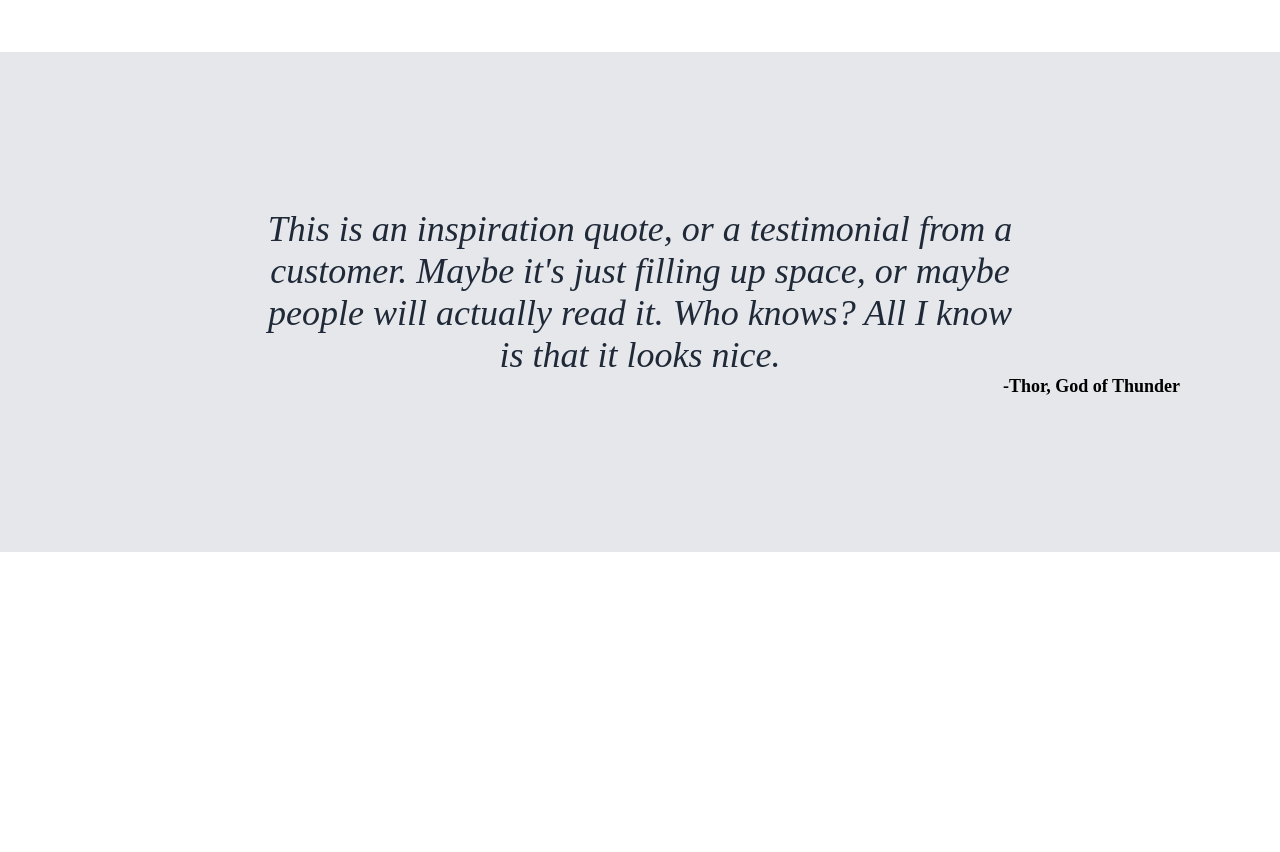
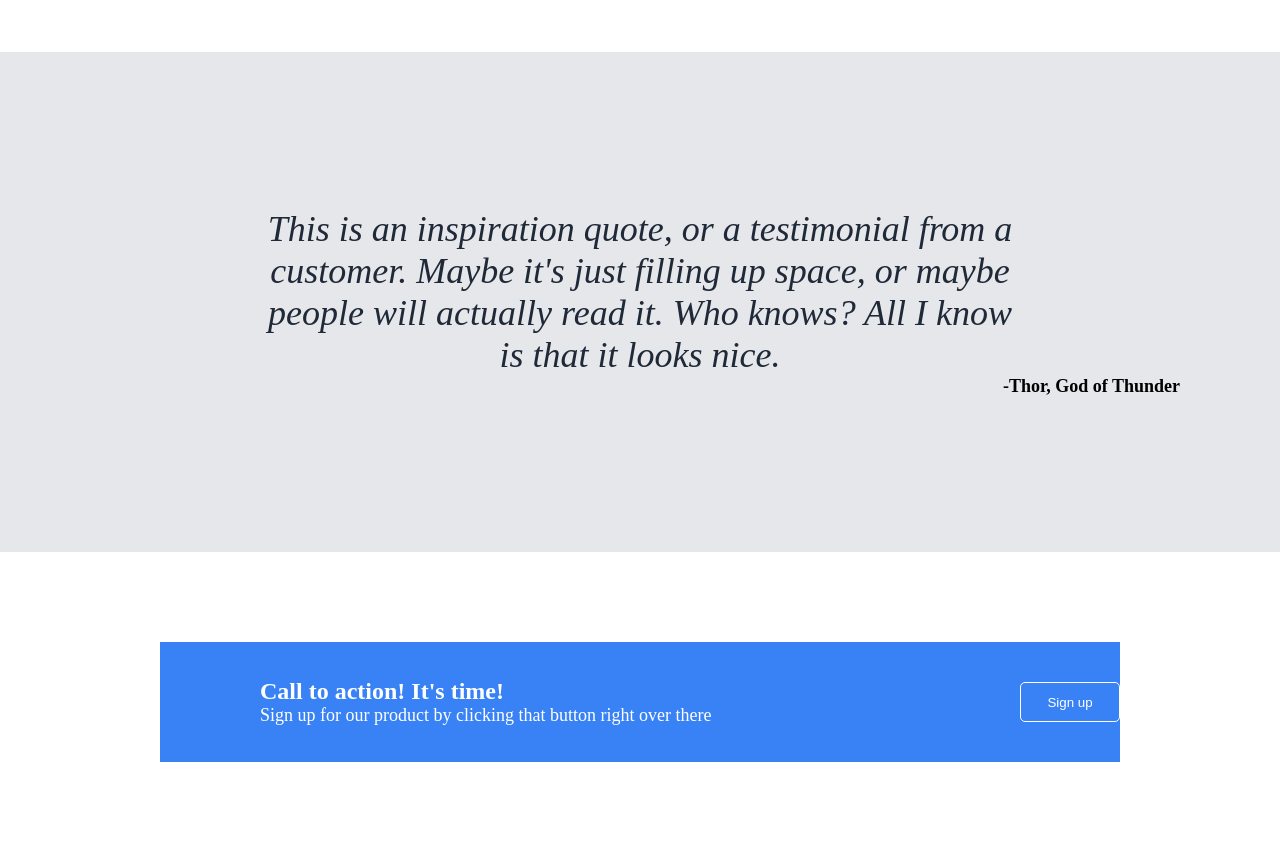
Before and after one commit to Ndiwe1803/Project-Landing-Page, a plain HTML site: page index.html in a window 1280 px wide. Shown: the part 1027-1879 px from the top of the page. Before the commit the page ends 1579 px from the top, so only its background shows below. Drawn offline with Linux system fonts and the light colour scheme.

Commit message:
The fourth and final section is complete.

```diff
--- a/index.html
+++ b/index.html
@@ -63,15 +63,17 @@
             <p class="p-third">-Thor, God of Thunder</p>
         </div>
     </div>
-<!--    <div class="blue-card-section">-->
-<!--        <div class="blue-card">-->
-<!--            <div class="text-part">-->
-<!--                    <div class="blue-heading">Call to action! It's time!</div>-->
-<!--                    <div class="blue-text">Sign up for our product by clicking that button right over there</div>-->
-<!--            </div>-->
-<!--            <div class="blue-button"><button>Sign up</button></div>-->
-<!--        </div>-->
-<!--    </div>-->
+    <div class="fourth-section">
+        <div class="blue-container">
+            <div class="left">
+                    <h4>Call to action! It's time!</h4>
+                    <p class="last-p">Sign up for our product by clicking that button right over there</p>
+            </div>
+            <div class="right">
+                <button type="button" class="second-button">Sign up</button>
+            </div>
+        </div>
+    </div>
 <!--    <div class="footer">-->
 <!--        <div>Copyright &copy The Odin Project 2024</div>-->
 <!--    </div>-->
--- a/style.css
+++ b/style.css
@@ -164,11 +164,49 @@ h3{
 }
 
 /*this the fourth section of the landing page*/
-/* .blue-card-section */
-/* .blue-card */
-/* .text-part */
-/* .blue-heading */
-/* .blue-text */
+ .fourth-section{
+     height:300px;
+     display:flex;
+     justify-content: center;
+     align-items: center;
+
+ }
+ .blue-container{
+     background-color: #3882F6;
+     width:75%;
+     height:40%;
+     display: flex;
+     flex-direction: row;
+ }
+ .left{
+     width:80%;
+     margin-left: 100px;
+     display:flex;
+     flex-direction:column;
+     justify-content: center;
+ }
+ h4{
+     font-size:24px;
+     color:white;
+
+ }
+ .right{
+     display: flex;
+     justify-content: flex-start;
+     align-items: center;
+ }
+ .last-p{
+     color:white;
+     font-size:18px;
+ }
+.second-button{
+    background-color:#3882F6;
+    color:white;
+    width:100px;
+    height:40px;
+    border:1px solid white;
+    border-radius: 5px;
+}
 
 /*footer*/
 .footer{
```
